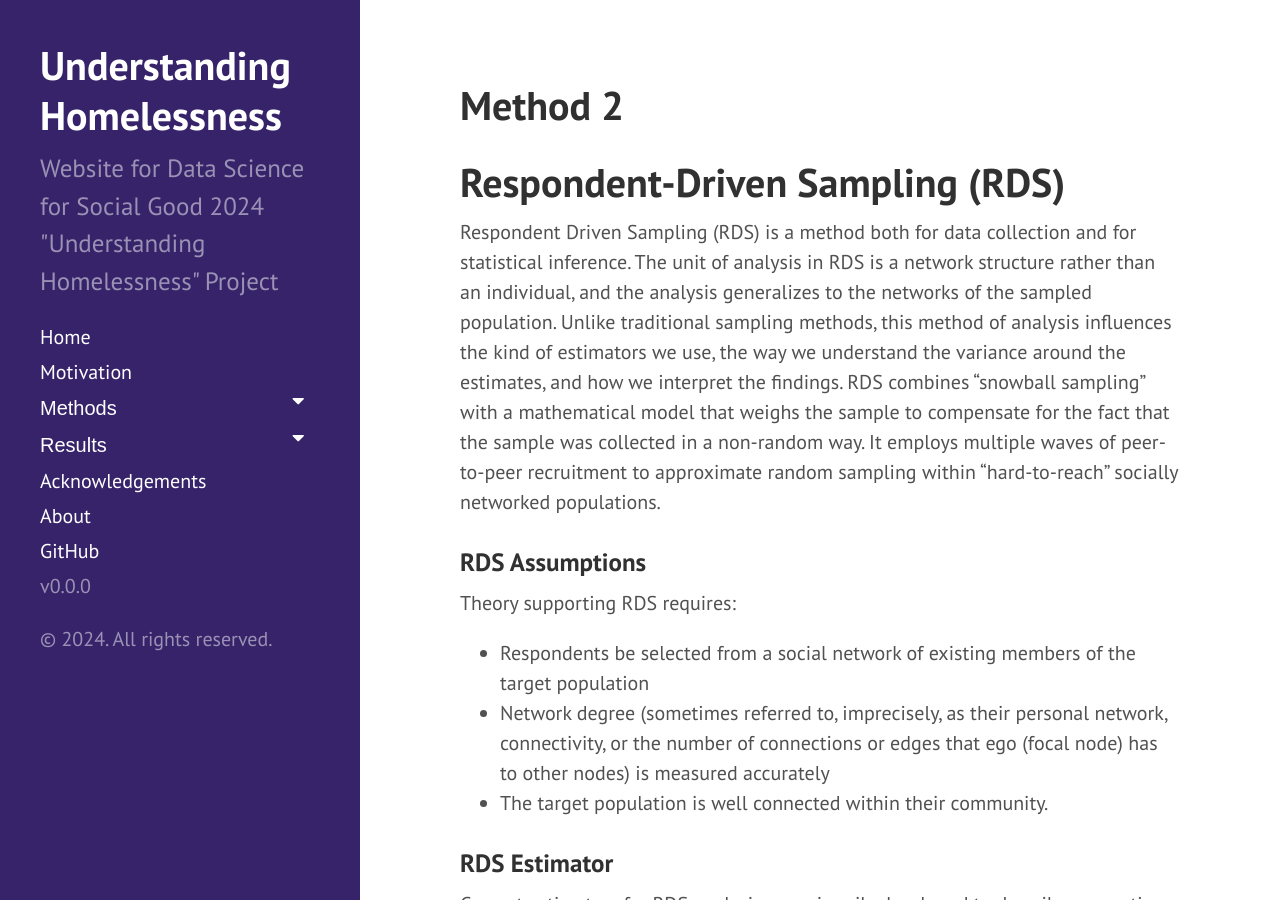
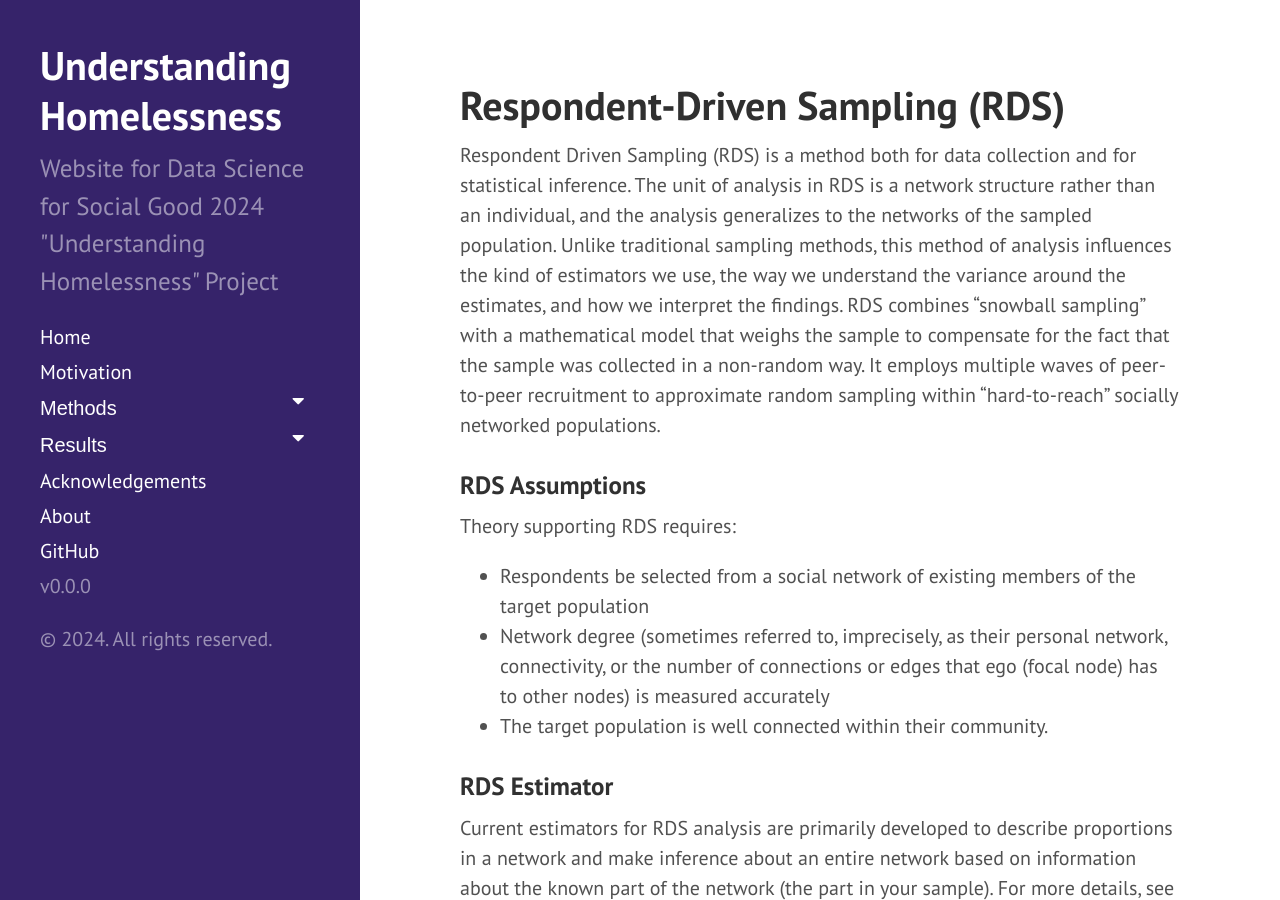
Before and after one commit to uwescience/DSSG2024_Understanding_Homelessness, a Jekyll site: the page built from method2.md, in a window 1280 px wide and 900 px high. Built offline with Jekyll 4.4.1, drawn with Linux system fonts in a browser that asks for light colours.

Commit message:
Update method2.md

```diff
--- a/method2.md
+++ b/method2.md
@@ -1,9 +1,7 @@
 ---
 layout: page
-title: Method 2
+title: Respondent-Driven Sampling (RDS)
 ---
-
-# Respondent-Driven Sampling (RDS)
 
 Respondent Driven Sampling (RDS) is a method both for data collection and for statistical inference. The unit of analysis in RDS is a network structure rather than an individual, and the analysis generalizes to the networks of the sampled population. Unlike traditional sampling methods, this method of analysis influences the kind of estimators we use, the way we understand the variance around the estimates, and how we interpret the findings. RDS combines "snowball sampling" with a mathematical model that weighs the sample to compensate for the fact that the sample was collected in a non-random way. It employs multiple waves of peer-to-peer recruitment to approximate random sampling within “hard-to-reach” socially networked populations.
 
```
